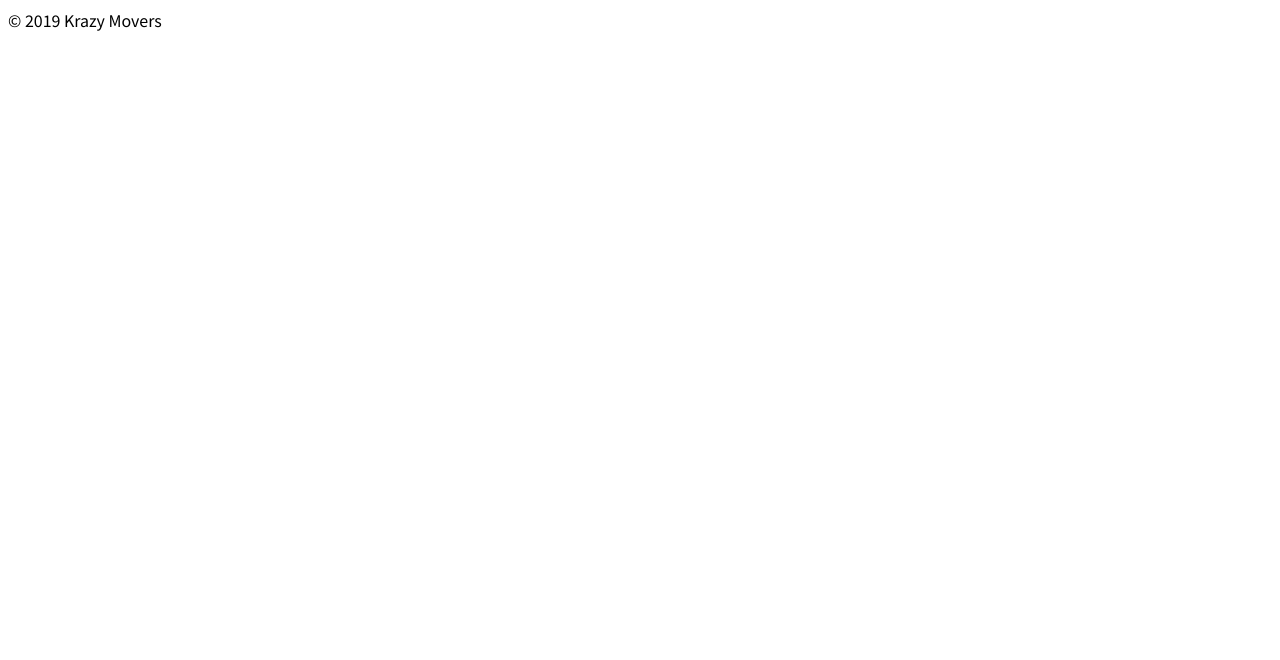
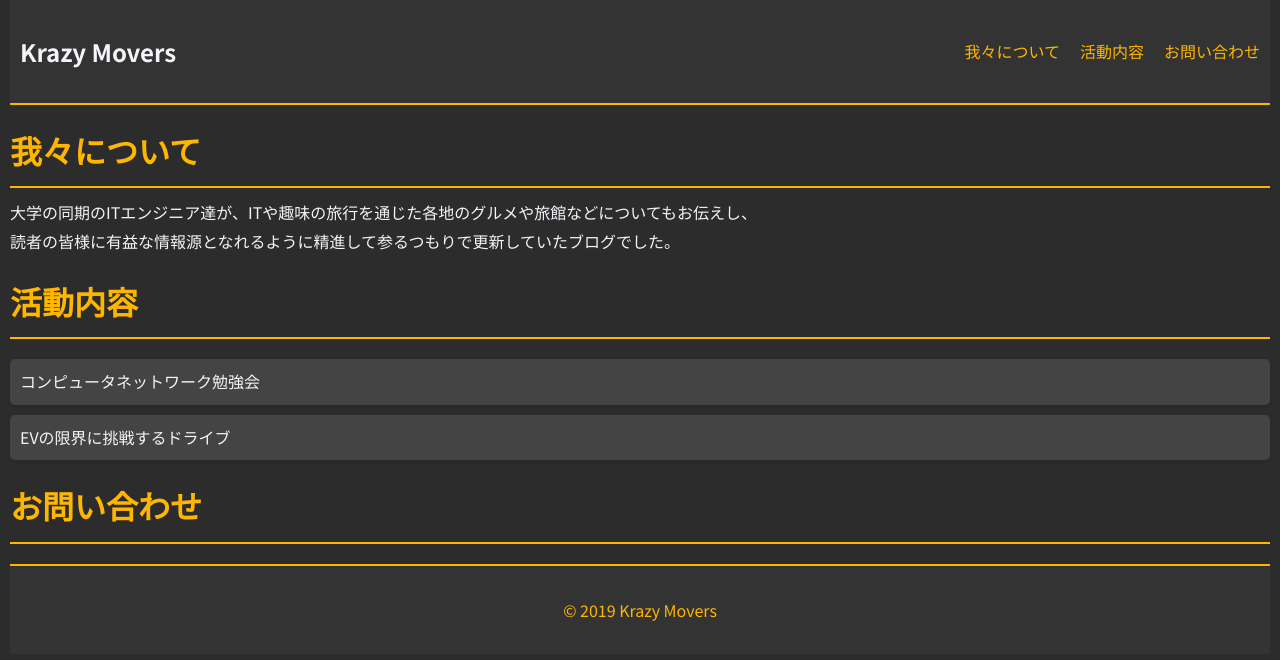
Before and after one commit to krazy-movers/km-web, a plain HTML site: page index.html in a window 1280 px wide. Drawn offline with Linux system fonts and the light colour scheme.

Commit message:
コンテンツたたき台の作成
Co-authored-by: Masanori Ohgita <mp@ohgita.info>

```diff
--- a/index.html
+++ b/index.html
@@ -5,6 +5,12 @@
     <title>Krazy Movers</title>
     <meta name="keywords" content="" />
     <meta name="description" content="" />
+    <!-- ページ幅をデバイスの画面サイズと一致させる -->
+    <meta name="viewport" content="width=device-width" />
+    <!-- 電話番号自動認識オフ -->
+    <meta name="format-detection" content="telephone=no" />
+    <!-- モバイル端末ホームアイコン -->
+    <link rel="icon" sizes="192x192" href="img/apple-touch-icon.png" />
     <link href="style.css" rel="stylesheet" media="all" />
     <link rel="preconnect" href="https://fonts.googleapis.com" />
     <link rel="preconnect" href="https://fonts.gstatic.com" crossorigin />
@@ -14,7 +20,36 @@
     />
   </head>
   <body>
-    <header></header>
-    <footer>© 2019 Krazy Movers</footer>
+    <header>
+      <p id="km">Krazy Movers</p>
+      <menu id="menu">
+        <a href="#about">我々について</a>
+        <a href="#activity">活動内容</a>
+        <a href="#inquiry">お問い合わせ</a>
+      </menu>
+    </header>
+    <h1 id="about">我々について</h1>
+    <p>
+      大学の同期のITエンジニア達が、ITや趣味の旅行を通じた各地のグルメや旅館などについてもお伝えし、
+      <br />読者の皆様に有益な情報源となれるように精進して参るつもりで更新していたブログでした。
+    </p>
+    <h1 id="activity">活動内容</h1>
+    <ul>
+      <li>コンピュータネットワーク勉強会</li>
+      <li>EVの限界に挑戦するドライブ</li>
+    </ul>
+    <h1 id="inquiry">お問い合わせ</h1>
+    <!--
+    <iframe
+      src="https://docs.google.com/forms/d/e/1FAIpQLSfy_qwFcEbTDVREtMe5D_gM-ywk-zhaBQZ7g2FdoDJwv2XH6Q/viewform?embedded=true"
+      width="640"
+      height="1059"
+      frameborder="0"
+      marginheight="0"
+      marginwidth="0"
+      >読み込んでいます…</iframe
+    >
+  -->
+    <footer><p>© 2019 Krazy Movers</p></footer>
   </body>
 </html>
--- a/style.css
+++ b/style.css
@@ -1,5 +1,157 @@
 @charset "utf-8";
 
+/* * {
+  font-family: "Noto Sans JP", sans-serif;
+} */
+
+html {
+  -webkit-text-size-adjust: 100%;
+}
+
+/* Reset CSS */
 * {
+  margin: 0;
+  padding: 0;
+  box-sizing: border-box;
+}
+
+/* Basic styles */
+body {
   font-family: "Noto Sans JP", sans-serif;
+  line-height: 1.6;
+  background-color: #2c2c2c;
+  color: #f4f4f9;
+  padding: 0 10px;
 }
+
+/* Header styles */
+header {
+  display: flex;
+  justify-content: space-between;
+  align-items: center;
+  padding: 20px 10px;
+  background-color: #333;
+  color: #f4f4f9;
+  border-bottom: 2px solid #ffb600;
+}
+
+header p {
+  font-size: 1.5em;
+  font-weight: 700;
+  color: #f4f4f9;
+}
+
+header img {
+  height: 40px;
+  vertical-align: middle;
+}
+
+menu {
+  display: flex;
+  gap: 20px;
+}
+
+menu a {
+  text-decoration: none;
+  font-weight: 500;
+  color: #ffb600;
+  transition: color 0.3s ease, transform 0.3s ease;
+}
+
+menu a:hover {
+  color: #ffde59;
+  transform: scale(1.1);
+}
+
+/* Section styles */
+h1 {
+  margin-top: 20px;
+  font-size: 2em;
+  color: #ffb600;
+  border-bottom: 2px solid #ffb600;
+  padding-bottom: 10px;
+}
+
+p {
+  margin: 10px 0;
+  line-height: 1.8;
+}
+
+/* List styles */
+ul {
+  list-style: none;
+  margin: 20px 0;
+  padding: 0;
+}
+
+ul li {
+  background-color: #444;
+  padding: 10px;
+  margin-bottom: 10px;
+  border-radius: 5px;
+  box-shadow: 0 2px 4px rgba(0, 0, 0, 0.1);
+  transition: background-color 0.3s ease, transform 0.3s ease;
+}
+
+ul li:hover {
+  background-color: #555;
+  transform: translateX(10px);
+}
+
+/* Footer styles */
+footer {
+  text-align: center;
+  padding: 20px 10px;
+  background-color: #333;
+  color: #f4f4f9;
+  border-top: 2px solid #ffb600;
+  margin-top: 20px;
+}
+
+footer p {
+  color: #ffb600;
+}
+
+/* Responsive Design */
+@media (max-width: 768px) {
+  header {
+    flex-direction: column;
+    align-items: flex-start;
+  }
+
+  menu {
+    flex-direction: column;
+    gap: 10px;
+  }
+
+  h1 {
+    font-size: 1.5em;
+  }
+
+  ul li {
+    padding: 15px;
+  }
+}
+
+/* Accessibility improvements */
+/*
+a:focus,
+button:focus {
+  outline: 3px solid #ffde59;
+  outline-offset: 2px;
+}
+  */
+
+/* Custom animations */
+@keyframes fadeIn {
+  from {
+    opacity: 0;
+  }
+  to {
+    opacity: 1;
+  }
+}
+
+body {
+  animation: fadeIn 1s ease-in-out;
+}
```
Also changed, not shown: img/apple-touch-icon.png (added), img/km_logo.svg (added).
